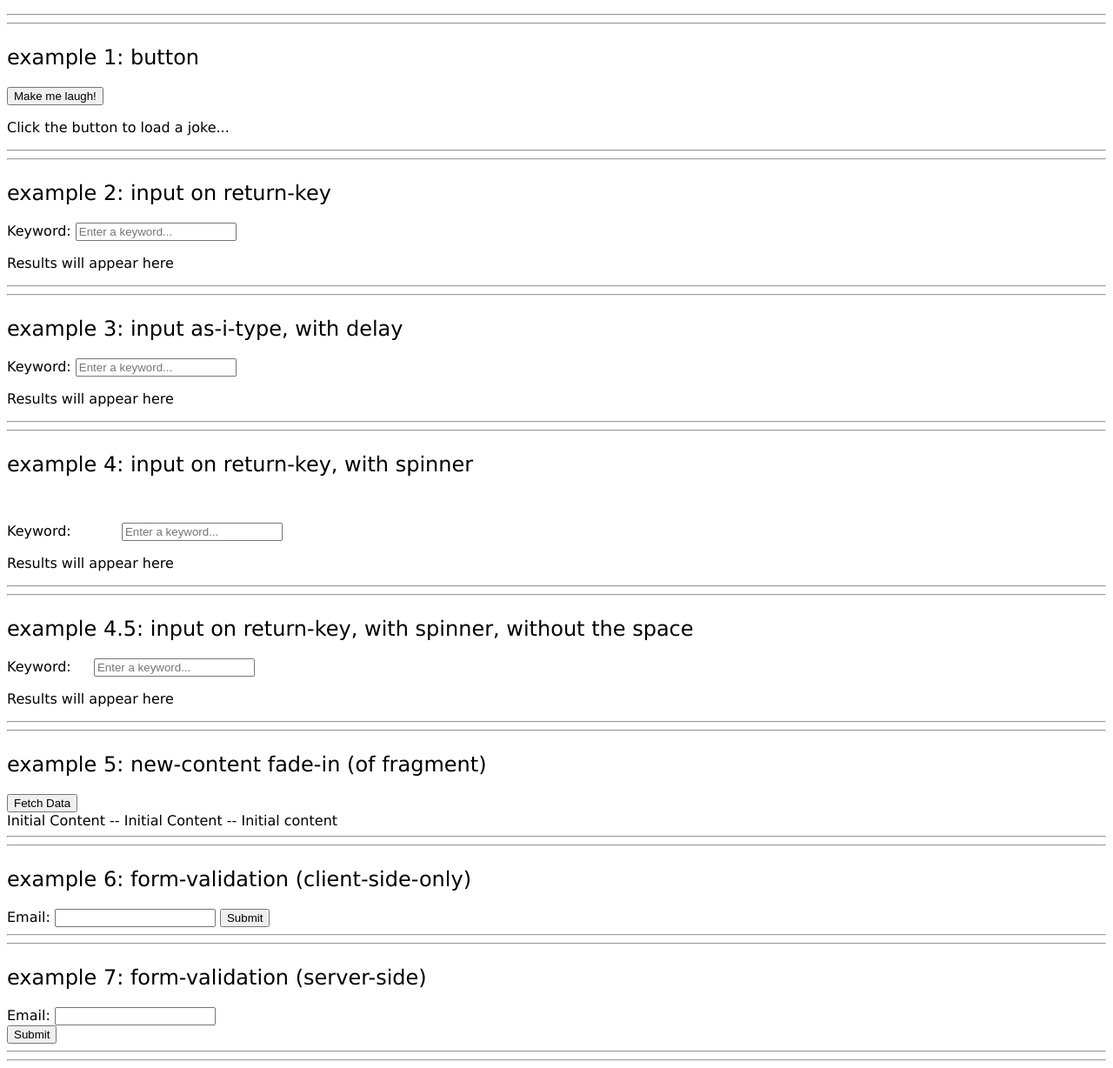
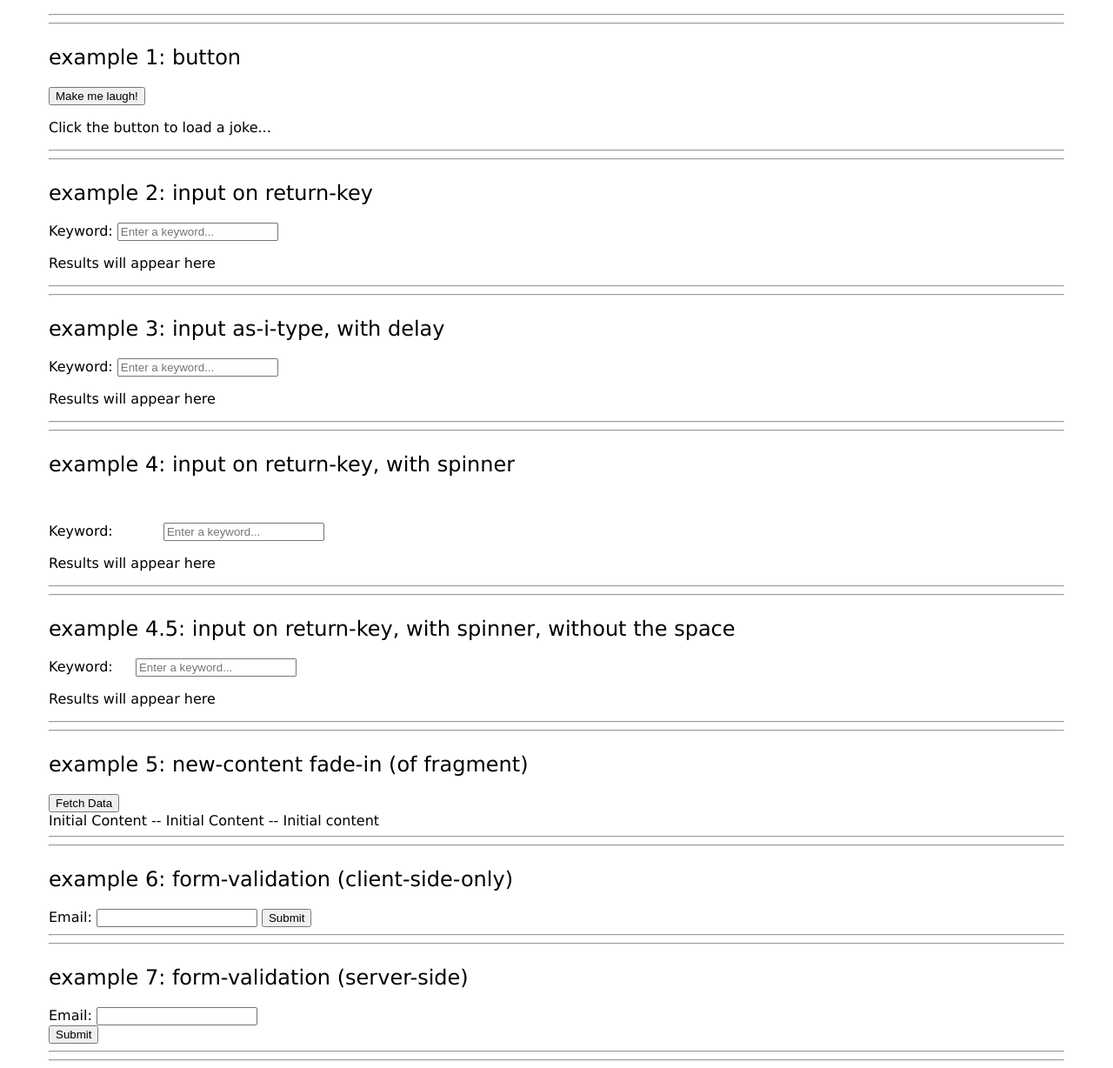
Before and after one commit to birkin/htmx_project, a Django app: page /htmx_examples/ in a window 1280 px wide. Shown: the part 140-1368 px from the top of the page at 87% size. Run offline with Django 4.2, Linux system fonts and the light colour scheme; parts of the project's set-up code (start-up, migrations or seed data) failed here and were passed over; some libraries are stand-ins or nearby versions.

Commit message:
adds margin.

```diff
--- a/htmx_app/templates/base.html
+++ b/htmx_app/templates/base.html
@@ -11,6 +11,10 @@
         h2 {
             margin-top: 1em;
           font-weight: 100;
+        }
+        main {
+            margin-left: 3em;
+            margin-right: 3em;
         }
     </style>
     {% block extra_head %}{% endblock %}
```
